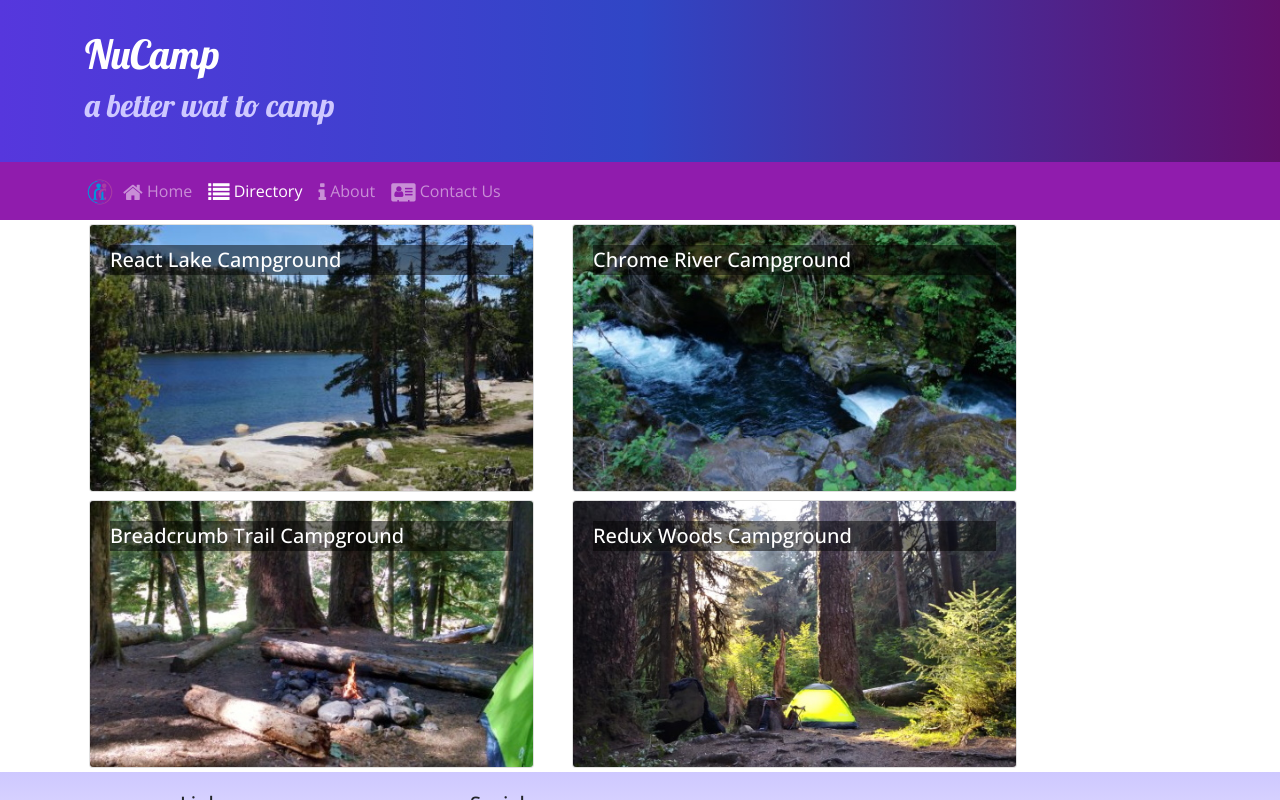
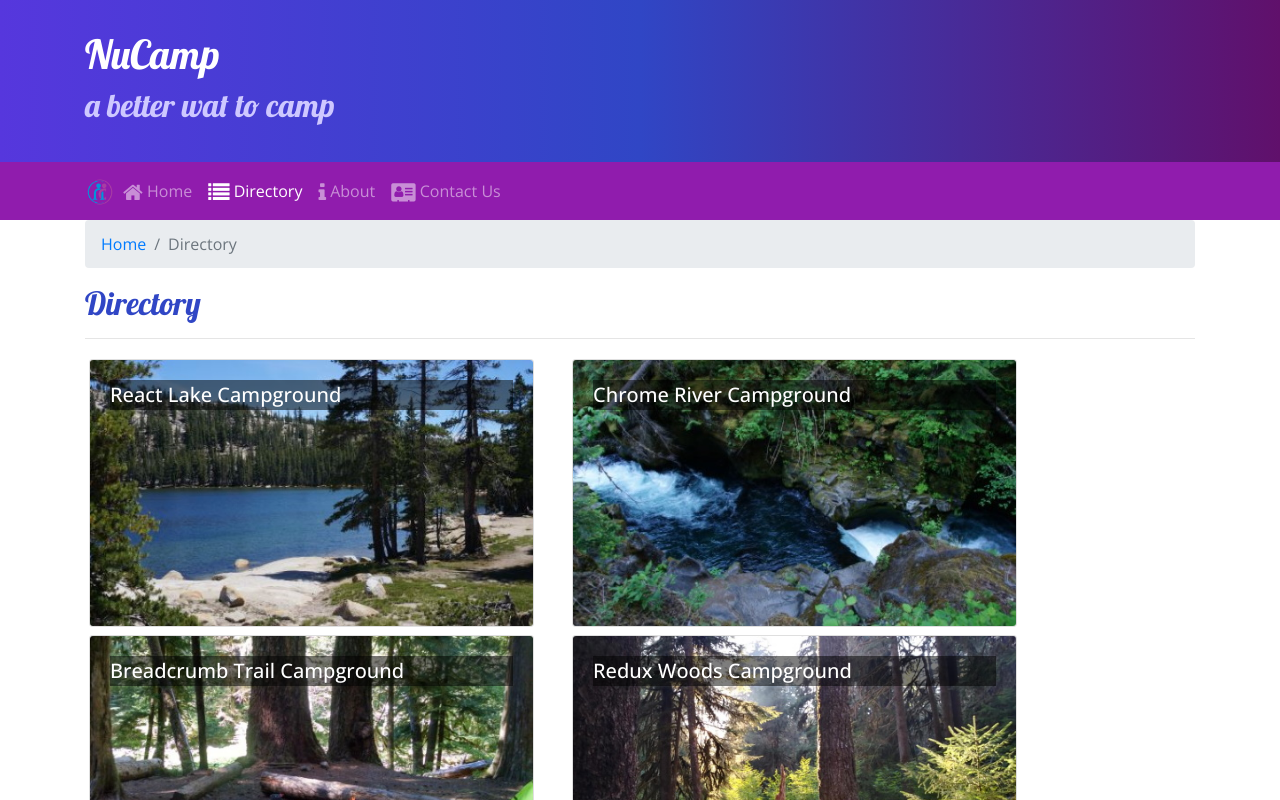
Before and after one commit to jimmy762/React-Nucamp-Site, a React (Create React App) app: page /directory in a window 1280 px wide. Shown: the top 800 px of the page. Built offline with nearby package versions, Linux system fonts and the light colour scheme.

Commit message:
breadcrumbs and campsites dynamic link

```diff
--- a/src/components/CampsiteInfoComponent.js
+++ b/src/components/CampsiteInfoComponent.js
@@ -1,5 +1,6 @@
 import React from 'react';
-import { Card, CardImg, CardImgOverlay, CardText, CardBody, CardTitle } from 'reactstrap';
+import { Card, CardImg, CardImgOverlay, CardText, CardBody, CardTitle, Breadcrumb, BreadcrumbItem  } from 'reactstrap';
+import { Link } from 'react-router-dom';
 
 
 function RenderCampsite({campsite}){
@@ -8,7 +9,6 @@
             <Card>
                 <CardImg top src={campsite.image} alt={campsite.name} />
                 <CardBody>
-                    <CardTitle>{campsite.name}</CardTitle>
                     <CardText>{campsite.description}</CardText>
                 </CardBody>
             </Card>
@@ -44,9 +44,19 @@
     if(props.campsite) {
         return(
             <div className='container'>
+                 <div className="row">
+                    <div className="col">
+                        <Breadcrumb>
+                            <BreadcrumbItem><Link to="/directory">Directory</Link></BreadcrumbItem>
+                            <BreadcrumbItem active>{props.campsite.name}</BreadcrumbItem>
+                        </Breadcrumb>
+                        <h2>{props.campsite.name}</h2>
+                        <hr />
+                    </div>
+                </div>
                 <div className='row'>
                     <RenderCampsite campsite={props.campsite} />
-                    <RenderComments comments={props.campsite.comments} />
+                    <RenderComments comments={props.comments} />
                 </div>
             </div>
         )
--- a/src/components/ContactComponent.js
+++ b/src/components/ContactComponent.js
@@ -1,12 +1,18 @@
 import React from 'react';
+import { Breadcrumb, BreadcrumbItem } from 'reactstrap';
+import { Link } from 'react-router-dom';
 
 function Contact(props) {
     return (
         <div className="container">
             <div className="row">
                 <div className="col">
-                    <h2>Contact Us</h2>
-                    <hr />
+                <Breadcrumb>
+                        <BreadcrumbItem><Link to="/home">Home</Link></BreadcrumbItem>
+                        <BreadcrumbItem active>Contact Us</BreadcrumbItem>
+                </Breadcrumb>
+                <h2>Contact Us</h2>
+                <hr/>
                 </div>
             </div>
 
--- a/src/components/DirectoryComponent.js
+++ b/src/components/DirectoryComponent.js
@@ -1,13 +1,16 @@
 import React from 'react';
-import { Card, CardImg, CardImgOverlay, CardTitle } from 'reactstrap';
+import { Card, CardImg, CardImgOverlay, CardTitle, Breadcrumb, BreadcrumbItem } from 'reactstrap';
+import { Link } from 'react-router-dom';
 
 function RenderDirectoryItem({campsite}) {
     return (
         <Card>
-            <CardImg width="100%" src={campsite.image} alt={campsite.name} />
-            <CardImgOverlay>
-                <CardTitle>{campsite.name}</CardTitle>
-            </CardImgOverlay>
+            <Link to={`/directory/${campsite.id}`}>
+                <CardImg width="100%" src={campsite.image} alt={campsite.name} />
+                <CardImgOverlay>
+                    <CardTitle>{campsite.name}</CardTitle>
+                </CardImgOverlay>
+            </Link>
         </Card>
     );
 }
@@ -26,6 +29,16 @@
     return (
         <div className="container">
             <div className="row">
+                <div className="col">
+                    <Breadcrumb>
+                        <BreadcrumbItem><Link to="/home">Home</Link></BreadcrumbItem>
+                        <BreadcrumbItem active>Directory</BreadcrumbItem>
+                    </Breadcrumb>
+                    <h2>Directory</h2>
+                    <hr />
+                </div>
+            </div>
+            <div className="row">
                 {directory}
             </div>
         </div>
--- a/src/components/MainComponent.js
+++ b/src/components/MainComponent.js
@@ -35,12 +35,23 @@
                 />
             );
         };
+
+        const CampsiteWithId = ({match}) => {
+            return (
+                <CampsiteInfo
+                    campsite={this.state.campsites.filter(campsite => campsite.id === +match.params.campsiteId)[0]}
+                    comments={this.state.comments.filter(comment => comment.campsiteId === +match.params.campsiteId)}
+                />
+            );
+        };
+
         return (
             <div>
                 <Header/>
                 <Switch>
                     <Route path='/home' component={HomePage} />
                     <Route exact path='/directory' render={() => <Directory campsites={this.state.campsites}/>} />
+                    <Route path='/directory/:campsiteId' component={CampsiteWithId} />
                     <Route exact path='/contactus' component={Contact} />
                     <Redirect to='/home' />
                 </Switch>
```
